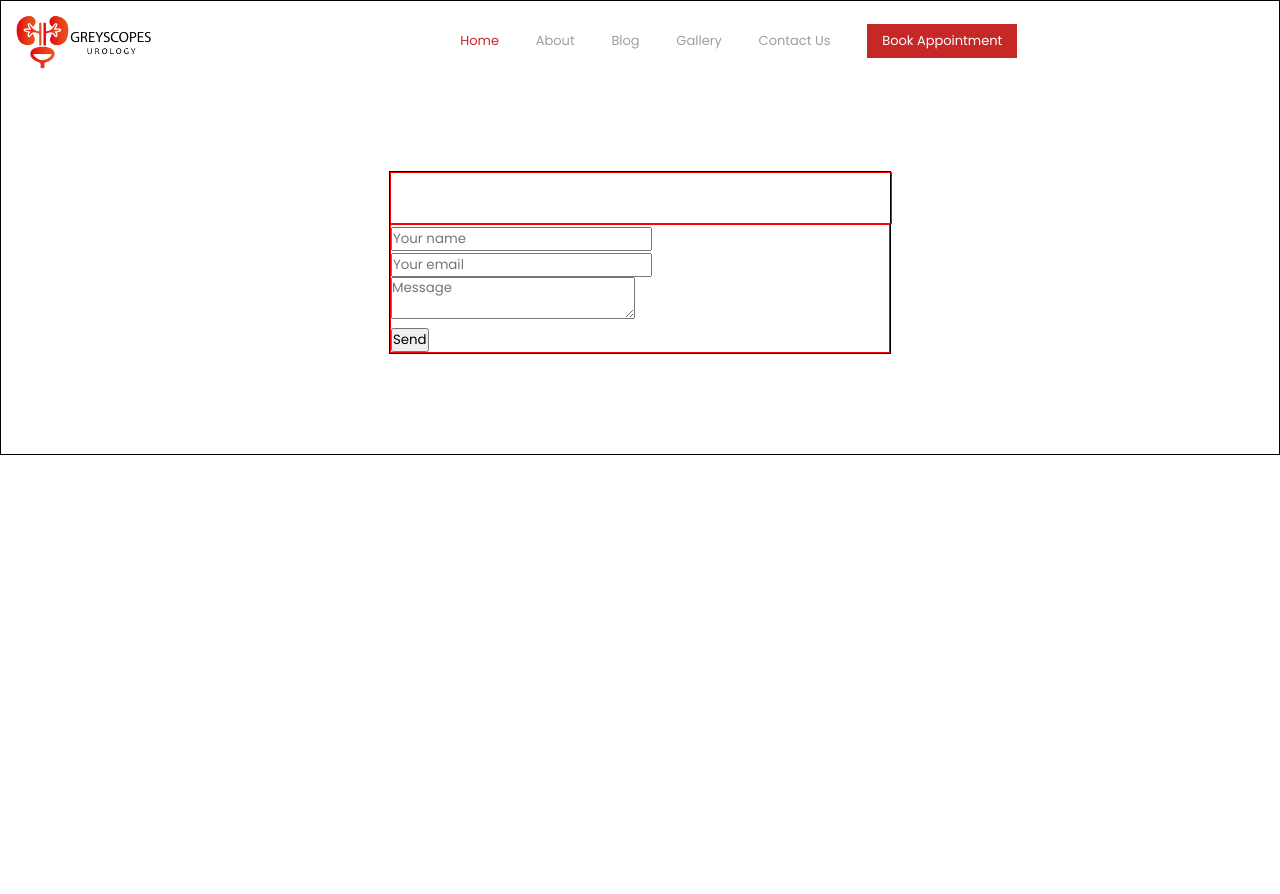
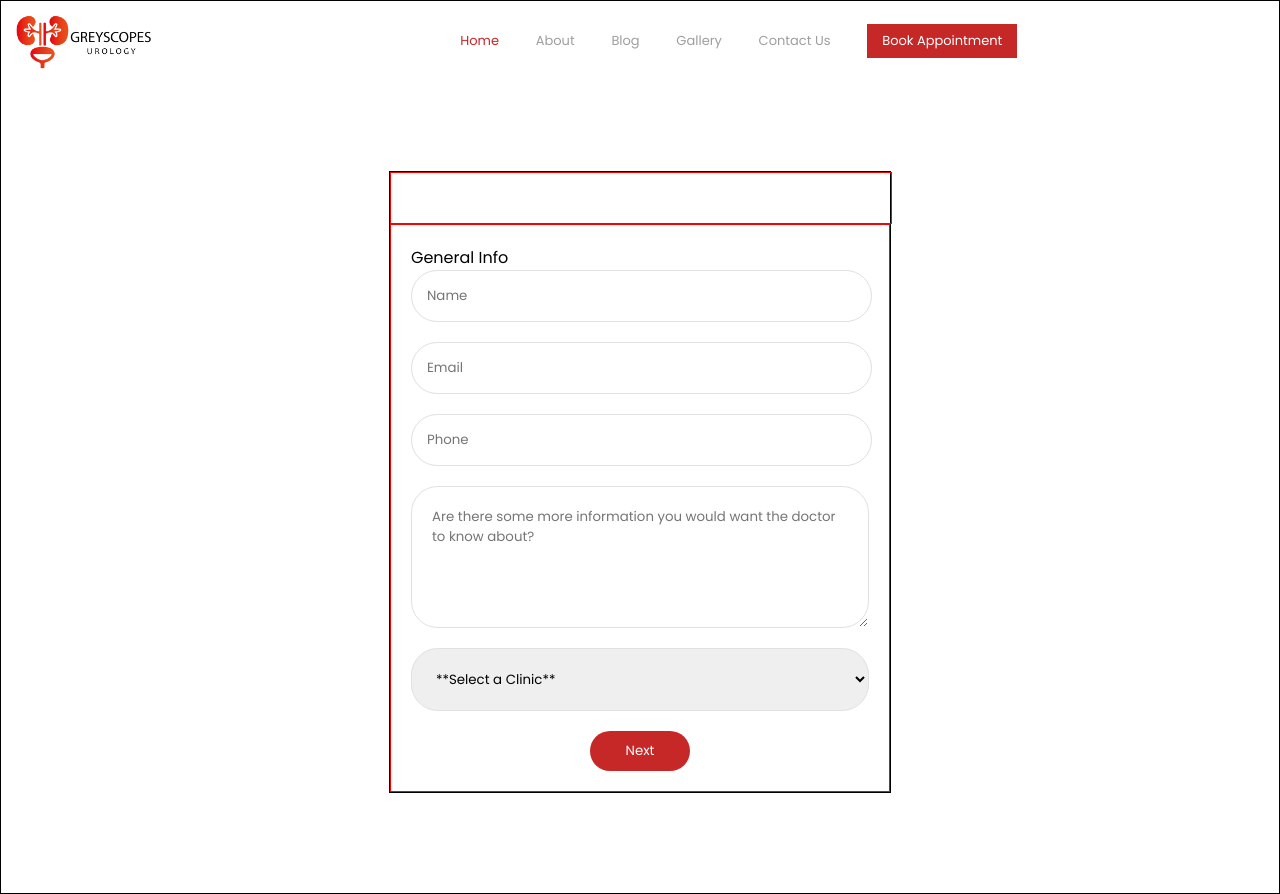
Before and after one commit to ObinnaKelvin/greyscopesurology, a React (Create React App) app: page /book-appointment in a window 1280 px wide. Before the commit the page ends 800 px from the top, so only its background shows below. Built offline with nearby package versions, Linux system fonts and the light colour scheme.

Commit message:
Book Appointment page in the works 15%

```diff
--- a/src/View/pages/bookPage/BookPage.jsx
+++ b/src/View/pages/bookPage/BookPage.jsx
@@ -1,8 +1,11 @@
-import React from 'react'
+import React, { useState } from 'react'
 import Navbar from '../../components/navigation/Navbar'
 import './bookPage.scss'
+import { clinicData } from './clinicData.jsx'
 
-const bookPage = () => {
+const BookPage = () => {
+
+  const[clinic, setClinic] = useState()
   return (
 
     <div className='bookPage-container'>
@@ -12,16 +15,32 @@ const bookPage = () => {
 
             </div>
             <div className='bookPage-progress-form'>
+              <div className="bookPage-stage1">
+                <div className='headerText'>General Info</div>
                 <form>
                     <section>
-                          <input type="text" className="formInput" placeholder="Your name"/>
-                          <input type="text" className="formInput" placeholder="Your email"/>
+                            <input type="text" className="formInput" placeholder="Name"/>
+                            <input type="text" className="formInput" placeholder="Email"/>
+                            <input type="tel" className="formInput" placeholder="Phone"/>
                     </section>
                     <section>
-                          <textarea className="formTextArea" type="text" placeholder="Message"/>
+                            <textarea className="formTextArea" type="text" placeholder="Are there some more information you would want the doctor to know about?"/>
                     </section>
-                  <button className='send-button'>Send</button>
+                    <section>
+                      <select className = 'formSelect' onChange={(e)=>setClinic(e.target.value)} value={clinic}>
+                        <option>**Select a Clinic**</option>
+                        {
+                          clinicData.map((data)=>(
+                              <option value={data.name} key={data.id}>{data.name}</option>
+                          ))
+                        }
+                      </select>
+                    </section>
+                    <button className='next-button'>Next</button>
                 </form>
+              </div>
+              <div className="bookPage-stage2"></div>
+              <div className="bookPage-stage3"></div>
             </div>
         </div>
     </div>
@@ -29,4 +48,4 @@ const bookPage = () => {
   )
 }
 
-export default bookPage
+export default BookPage
--- a/src/View/pages/bookPage/bookPage.scss
+++ b/src/View/pages/bookPage/bookPage.scss
@@ -22,6 +22,57 @@
         .bookPage-progress-form {
 
             border: 1px solid red;
+
+            .bookPage-stage1 {
+                padding: 20px;
+                form {
+
+                    display: flex;
+                    flex-direction: column;
+                    gap: 20px;
+
+                    section {
+                        display: flex;
+                        flex-direction: column;
+                        gap: 20px;
+
+                        input:focus, textarea:focus {
+                            outline: #c62828;
+                            border: 1px solid #c62828;
+                        }
+
+                        .formInput {
+                            width: 97%;
+                            padding: 15px 0px 15px 15px;
+                            border-radius: 2em;
+                            border: 1px solid #e0e0e0;
+                        }
+
+                        .formTextArea {
+                            padding: 20px;
+                            border-radius: 2em;
+                            border: 1px solid #e0e0e0;
+                            height: 100px;
+                        }
+
+                        .formSelect {
+                            padding: 20px;
+                            border-radius: 2em;
+                            border: 1px solid #e0e0e0;
+                            // height: 100px;
+                        }
+                    }
+                    .next-button {
+                        padding: 10px;
+                        width: 100px;
+                        border-radius: 2em;
+                        border: none;
+                        background-color: #c62828;
+                        color: white;
+                        margin: 0px auto;
+                    }
+                }
+            }
         }
 
     }
--- /dev/null
+++ b/src/View/pages/bookPage/clinicData.jsx
@@ -0,0 +1,50 @@
+export const clinicData =  [
+    {
+        id: 1,
+        name:"Haemodialysis",
+    },
+    {
+        id: 2,
+        name:"Continuous Renal Replacement Therapy",
+    },
+    {
+        id: 3,
+        name:"Drug Overdose Clearance",
+    },
+    {
+        id: 4,
+        name:"Ultrasound Guided Renal Biopsy",
+    },
+    {
+        id: 5,
+        name:"Ultra sound Scan Guided Prostate Biopsy",
+    },
+    {
+        id: 6,
+        name:"Endoscopic Prostate Surgeries",
+    },
+    {
+        id: 7,
+        name:"Laser Stone Surgeries",
+    },
+    {
+        id: 8,
+        name:"Prostate Cancer Treatment",
+    },
+    {
+        id: 9,
+        name:"Pediatric Urology",
+    },
+    {
+        id: 10,
+        name:"Male Infertility Treatment",
+    },
+    {
+        id: 11,
+        name:"Laparoscopy"
+    },
+    {
+        id: 12,
+        name:"Renal Transplantation"
+    }
+]
```
Lines whose indentation alone changed are shown as unchanged.
